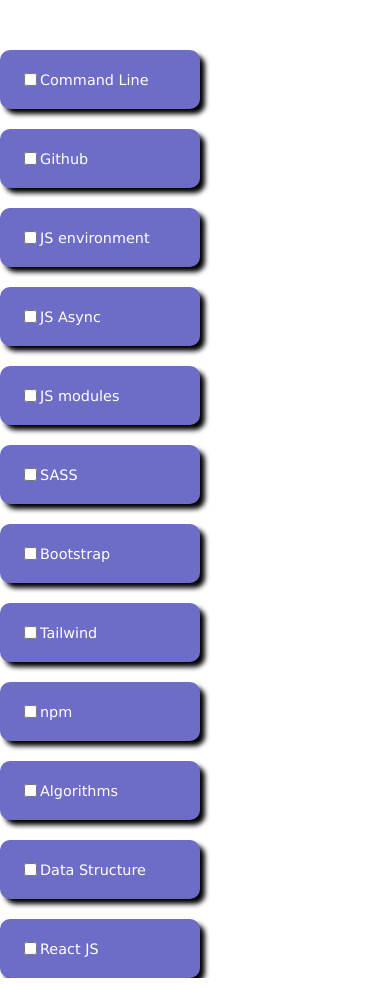
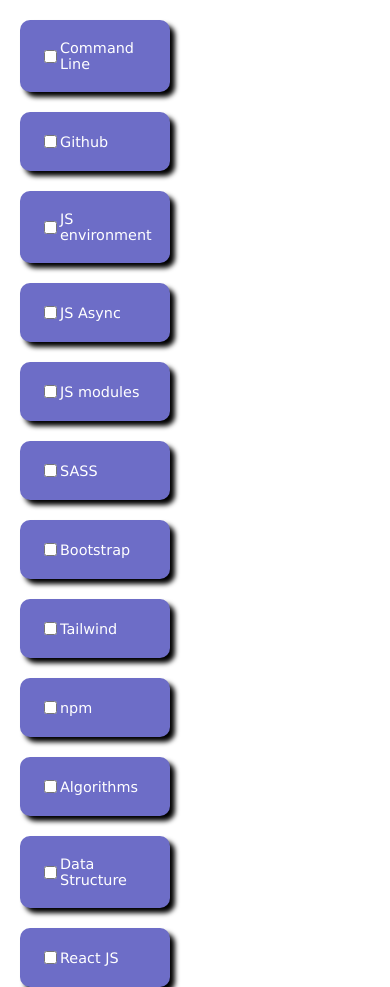
Before and after one commit to AnasElkalla/simple-checklist, a plain HTML site: page index.html in a window 390 px wide. Drawn offline with Linux system fonts and the light colour scheme.

Commit message:
Update style.css

```diff
--- a/style.css
+++ b/style.css
@@ -30,6 +30,11 @@
   align-items: center;
   padding: 20px;
 }
+@media (max-width:500px){
+body{overflow-y:visible}
+form{padding:20px}
+form div{width:150px}
+}
 form div:hover {
   transform: scale(1.2);
   box-shadow: 15px 15px 10px black;
```
